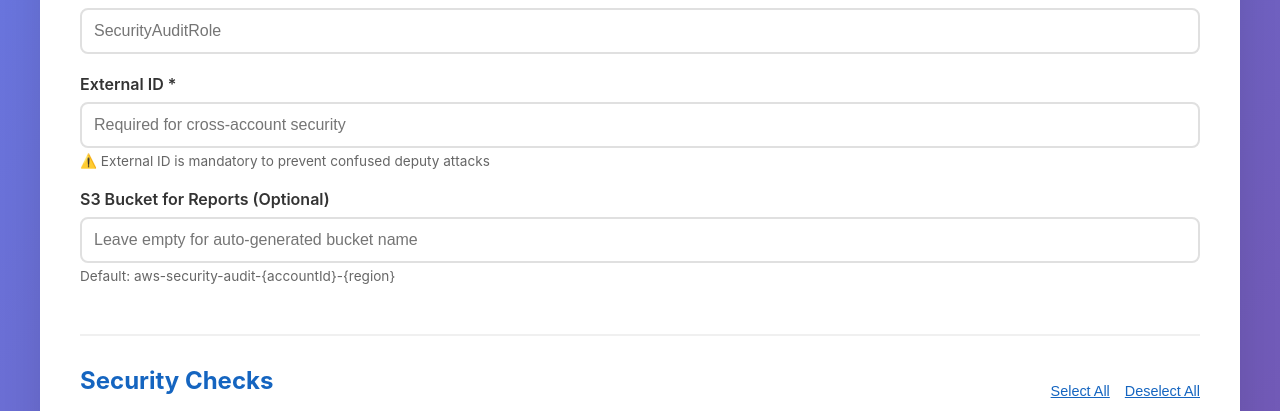
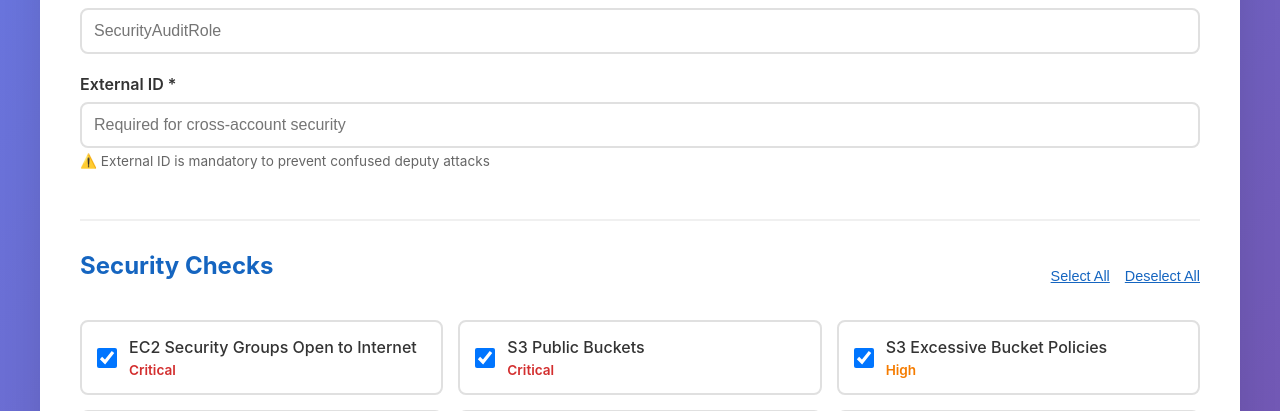
Before and after one commit to aquavis12/Security-audit-app, a Flask app: page / in a window 1280 px wide. Shown: the part 591-1002 px from the top of the page. Run offline with Flask 3, Linux system fonts and the light colour scheme.

Commit message:
updated the index.html

```diff
--- a/templates/index.html
+++ b/templates/index.html
@@ -535,13 +535,7 @@
                         </small>
                     </div>
 
-                    <div class="form-group">
-                        <label>S3 Bucket for Reports (Optional)</label>
-                        <input type="text" id="s3Bucket" name="s3Bucket" placeholder="Leave empty for auto-generated bucket name">
-                        <small style="color: #666; font-size: 0.85rem; margin-top: 5px; display: block;">
-                            Default: aws-security-audit-{accountId}-{region}
-                        </small>
-                    </div>
+
                 </div>
 
                 <div class="form-section">
@@ -741,7 +735,6 @@
                 accountId: document.getElementById('accountId').value,
                 roleName: document.getElementById('roleName').value,
                 externalId: document.getElementById('externalId').value,
-                s3Bucket: document.getElementById('s3Bucket').value,
                 regions: selectedRegions,
                 selectedChecks: selectedChecks
             };
```
